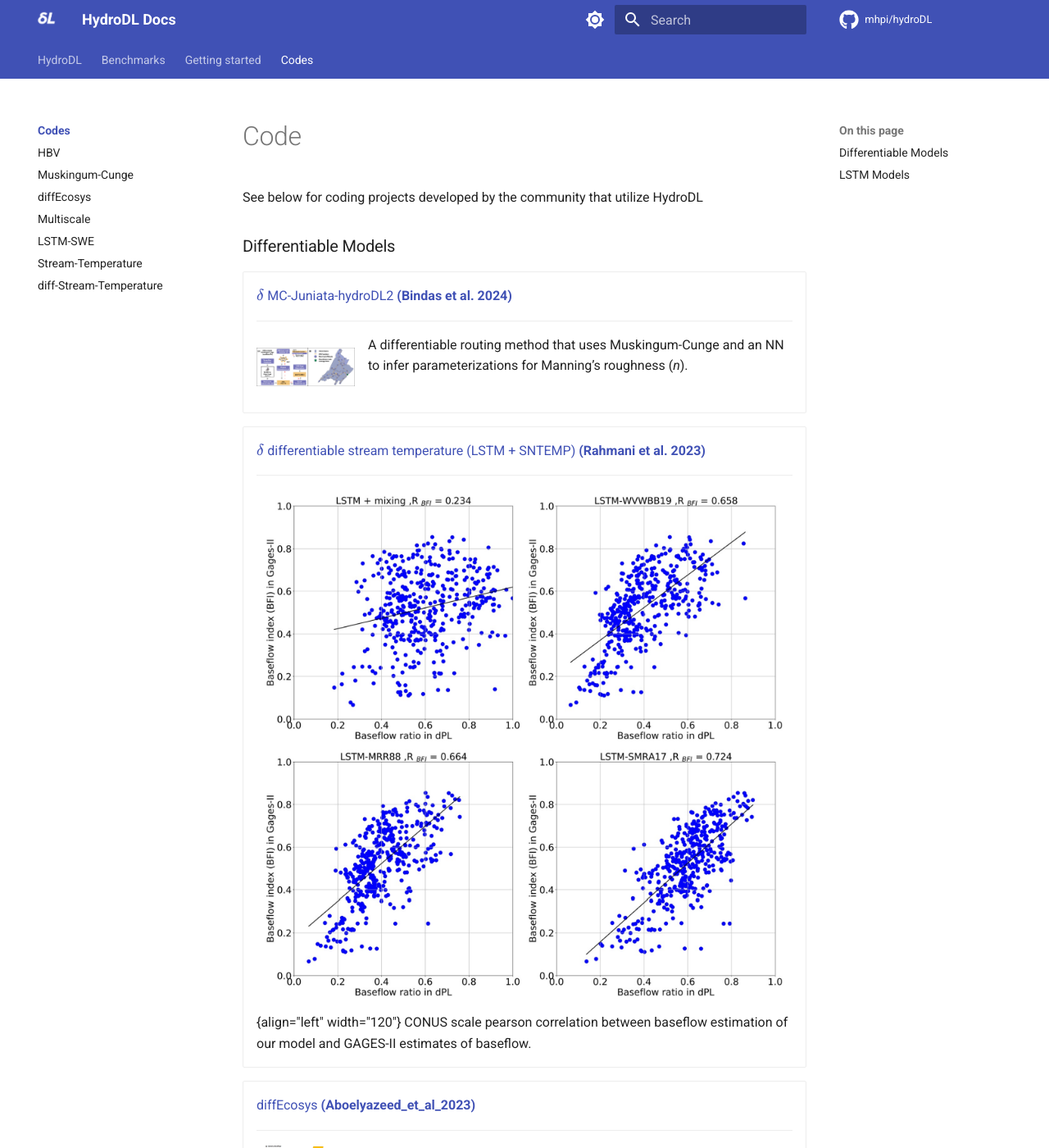
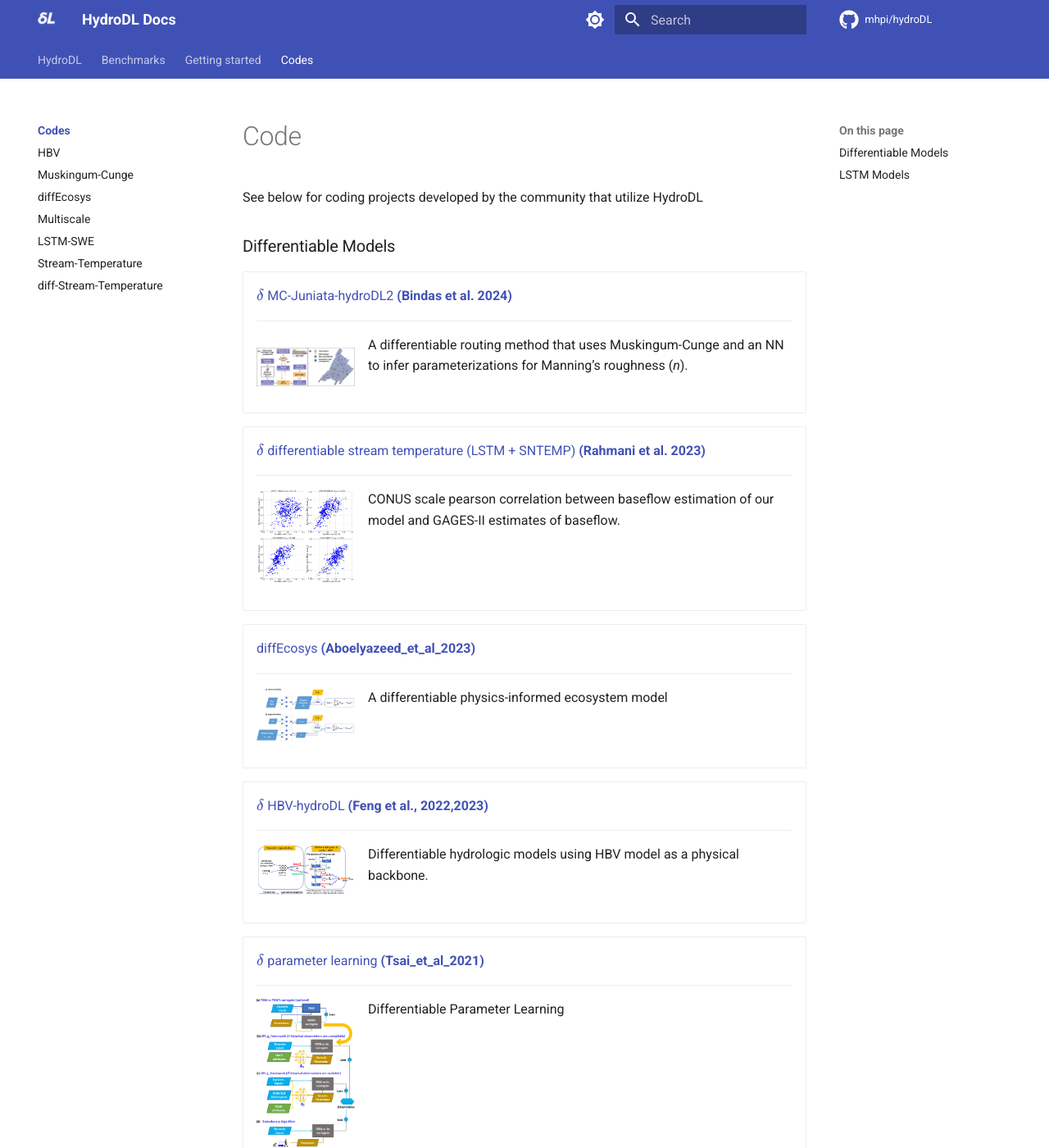
Before and after one commit to mhpi/mhpi.github.io, an MkDocs documentation site: the page built from docs/codes/index.md, in a window 1280 px wide and 1400 px high. Shown: the whole window at 82% size. Built offline with MkDocs 1.6.1 and Material for MkDocs 9.7.7, drawn with Linux system fonts in a browser that asks for light colours; a script that is not in the unit is left out; comment, search, counter and statistics services are not loaded; some of the changed text lies outside the part shown.

Commit message:
trying to solve the appearance issue in diff stream temp

```diff
--- a/docs/codes/index.md
+++ b/docs/codes/index.md
@@ -23,8 +23,7 @@ A differentiable routing method that uses Muskingum-Cunge and an NN to infer par
 -   [$\delta$ differentiable stream temperature (LSTM + SNTEMP) __(Rahmani et al. 2023)__][Rahmani_et_al_2023.md]
 
     ---
-![Scatterplots comparing baseflow ratio predicted by four models with different structural priors](../assets/project-figures/Fig5_Rahmani2023.png)
-{align="left" width="120"}
+![comparing Pearson correlation for baseflow ratio estimations](../assets/project-figures/Fig5_Rahmani2023.PNG){align="left" width="120"}
 CONUS scale pearson correlation between baseflow estimation of our model and GAGES-II estimates of baseflow.
 
   </div>
@@ -117,8 +116,8 @@ Time series of the forward model and the models integrating snow water equivalen
 -   [LSTM stream temperature model __(Rahmani et al. 2021)__][Rahmani_et_al_2021.md]
 
     ---
-![Performance of models with observed streamflow, simulated streamflow, no streamflow data, and a locally fitted auto-regressive model](../assets/project-figures/Rahmani_et_al_2021.png){align="left" width="120"}
-CONUS scale aggregated metrics of stream temperature models for the test period.
+![Temperature performance with and without streamflow](../assets/project-figures/Rahmani_et_al_2021.PNG){align="left" width="120"}
+CONUS scale aggregated metrics of stream temperature models for the testing time range considering observed, simulated, and no streamflow data among inputs,with a locally fitted auto-regressive model
 
   </div>
 </div>
```
